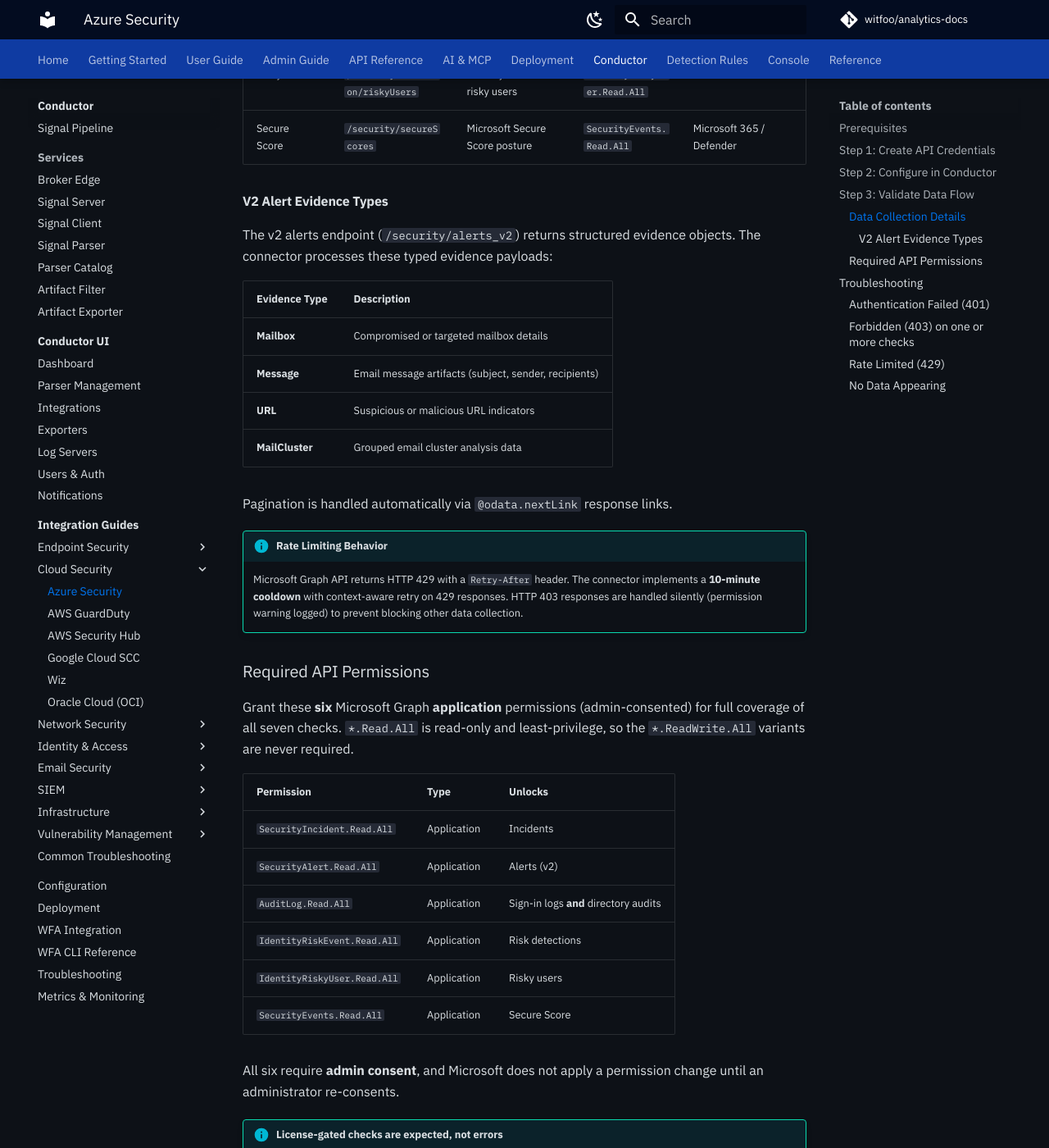
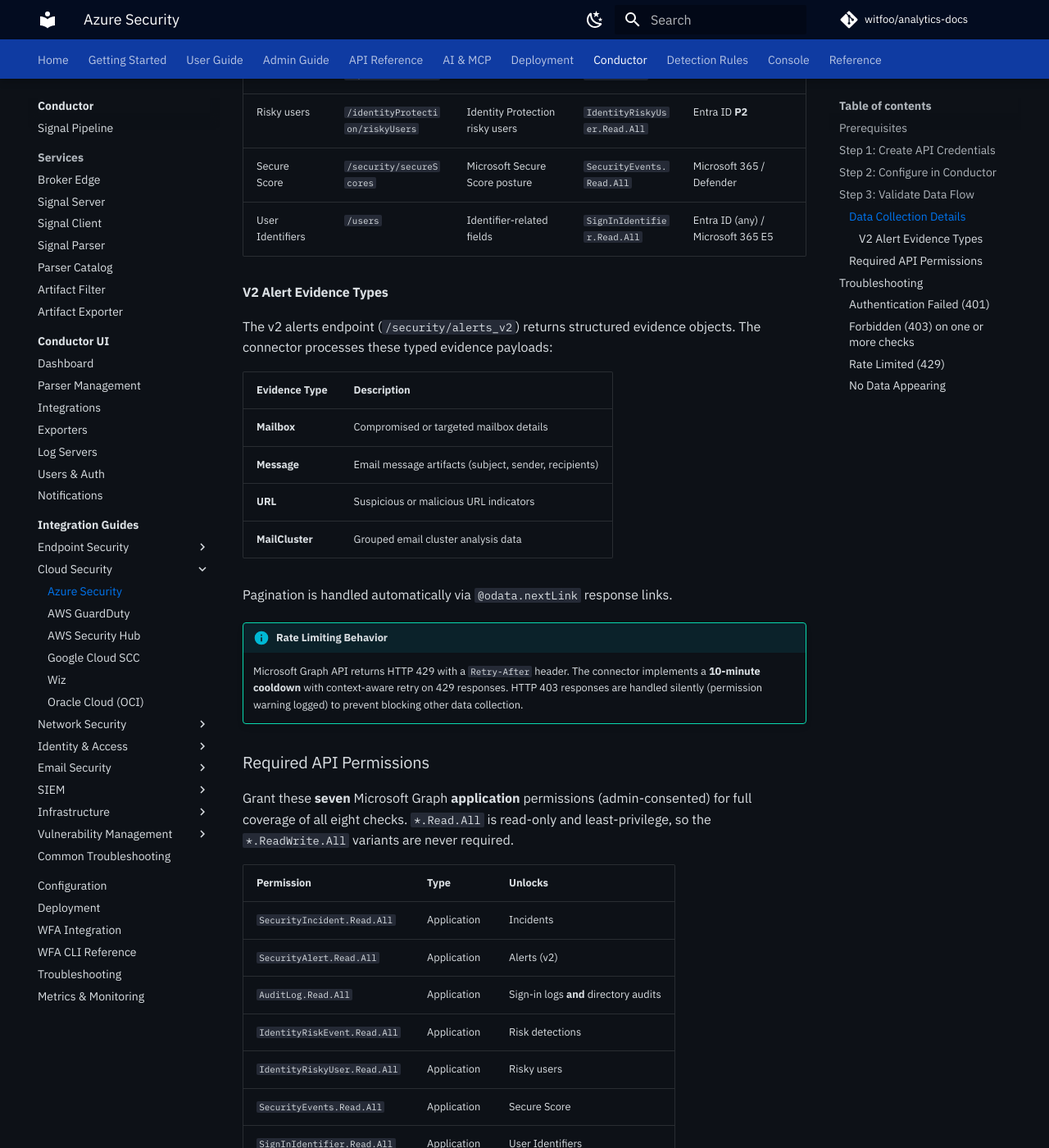
Before and after one commit to witfoo/analytics-docs, an MkDocs documentation site: the page built from docs/conductor/integrations/azure-security.md, in a window 1280 px wide and 1400 px high, scrolled down 3772 px. Shown: the whole window at 82% size. Built offline with MkDocs 1.6.1 and Material for MkDocs 9.7.7, drawn with Linux system fonts in a browser that asks for light colours; plug-ins that fetch from the network failed and are left out; comment, search, counter and statistics services are not loaded; the version menu is left out; some of the changed text lies outside the part shown.

Commit message:
Add SignInIdentifier.Read.All permission to Azure Security integration
- Add SignInIdentifier.Read.All to Step 8 permissions table (User Identifiers)
- Add User Identifiers endpoint (/users) to Data Collection Details table
- Add SignInIdentifier.Read.All to Required API Permissions section
- Update permission count from six to seven, endpoint count from seven to eight

```diff
--- a/docs/conductor/integrations/azure-security.md
+++ b/docs/conductor/integrations/azure-security.md
@@ -45,7 +45,7 @@
     - **Description**: `WitFoo Conductor`
     - **Expires**: 24 months (recommended)
 7. Copy the **Value** (client secret) — it is only shown once
-8. Navigate to **API permissions** → **Add a permission** → **Microsoft Graph** → **Application permissions**, and add the following **six** application permissions (all read-only):
+8. Navigate to **API permissions** → **Add a permission** → **Microsoft Graph** → **Application permissions**, and add the following **seven** application permissions (all read-only):
 
     | Permission | Unlocks |
     |------------|---------|
@@ -55,6 +55,7 @@
     | `IdentityRiskEvent.Read.All` | Identity Protection risk detections |
     | `IdentityRiskyUser.Read.All` | Identity Protection risky users |
     | `SecurityEvents.Read.All` | Microsoft Secure Score |
+    | `SignInIdentifier.Read.All` | User Identifiers |
 
 9. Click **Grant admin consent for your tenant** and confirm every row shows **Granted**. Application permissions require admin consent, and any later change requires re-consent.
 
@@ -105,7 +106,7 @@
 
 ### Data Collection Details
 
-Each polling cycle, the connector pulls **seven** Microsoft Graph v1.0 endpoints.
+Each polling cycle, the connector pulls **eight** Microsoft Graph v1.0 endpoints.
 Every endpoint is collected independently: if your tenant is not licensed or
 permissioned for one, only that endpoint is skipped (and reported as unavailable)
 — the rest keep flowing.
@@ -119,6 +120,7 @@
 | Risk detections | `/identityProtection/riskDetections` | Identity Protection risk events | `IdentityRiskEvent.Read.All` | Entra ID **P2** |
 | Risky users | `/identityProtection/riskyUsers` | Identity Protection risky users | `IdentityRiskyUser.Read.All` | Entra ID **P2** |
 | Secure Score | `/security/secureScores` | Microsoft Secure Score posture | `SecurityEvents.Read.All` | Microsoft 365 / Defender |
+| User Identifiers | `/users` | Identifier-related fields | `SignInIdentifier.Read.All` | Entra ID (any) / Microsoft 365 E5 |
 
 #### V2 Alert Evidence Types
 
@@ -142,8 +144,8 @@
 
 ### Required API Permissions
 
-Grant these **six** Microsoft Graph **application** permissions (admin-consented)
-for full coverage of all seven checks. `*.Read.All` is read-only and
+Grant these **seven** Microsoft Graph **application** permissions (admin-consented)
+for full coverage of all eight checks. `*.Read.All` is read-only and
 least-privilege, so the `*.ReadWrite.All` variants are never required.
 
 | Permission | Type | Unlocks |
@@ -154,8 +156,9 @@
 | `IdentityRiskEvent.Read.All` | Application | Risk detections |
 | `IdentityRiskyUser.Read.All` | Application | Risky users |
 | `SecurityEvents.Read.All` | Application | Secure Score |
+| `SignInIdentifier.Read.All` | Application | User Identifiers |
 
-All six require **admin consent**, and Microsoft does not apply a permission
+All seven require **admin consent**, and Microsoft does not apply a permission
 change until an administrator re-consents.
 
 !!! info "License-gated checks are expected, not errors"
```
